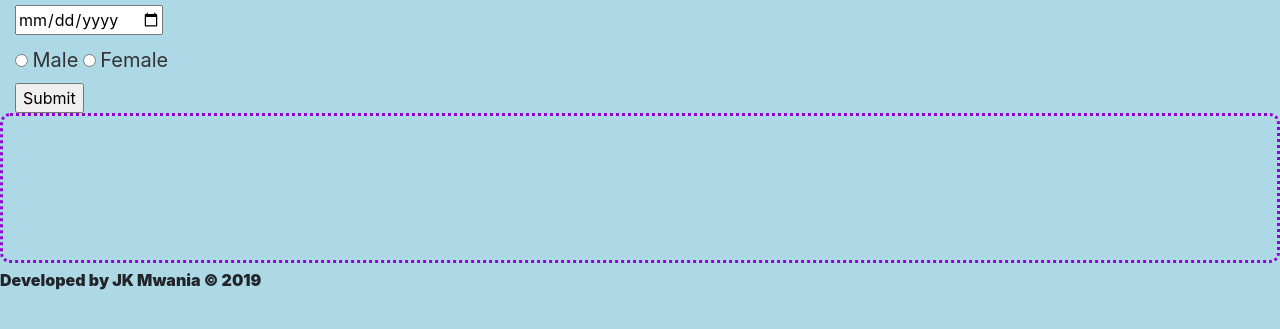
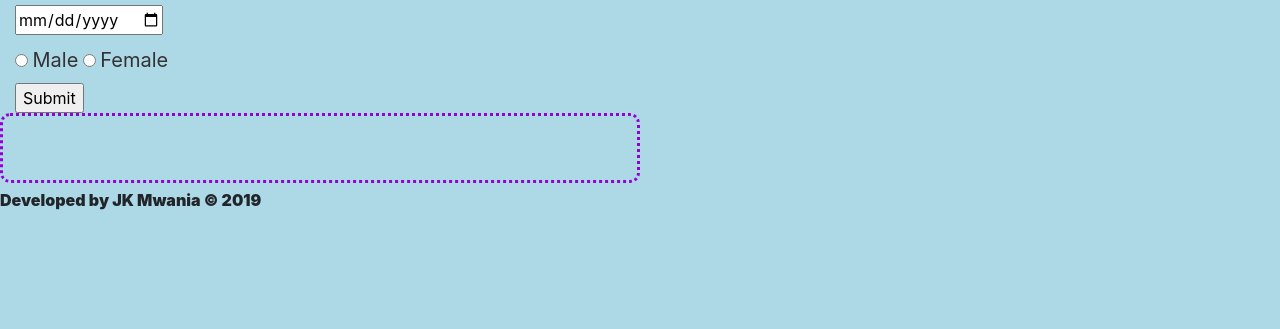
Before and after one commit to Jeffacy99/birthday-web-application, a plain HTML site: page index.html in a window 1280 px wide. Shown: the part 441-770 px from the top of the page. Drawn offline with Linux system fonts and the light colour scheme.

Commit message:
added styling to reveal result bar

```diff
--- a/css/styles.css
+++ b/css/styles.css
@@ -66,16 +66,16 @@ label {
      margin-top: 10px;
  }
  #reveal-result {
-  height: 150px;
-  width: 100%;
-  padding-top: 17px;
+  height: 70px;
+  width: 50%;
+  padding-top: 12px;
   padding-bottom: 10px;
   margin-bottom: 5px;
   background-color: transparent;
   border: dotted darkviolet;
   border-radius: 10px;
   font-family: Georgia, 'Times New Roman', Times, serif;
-  font-size: 28px;
+  font-size: 20px;
   font-weight: 700;
   color: #333;
   font-style: italic;
```
